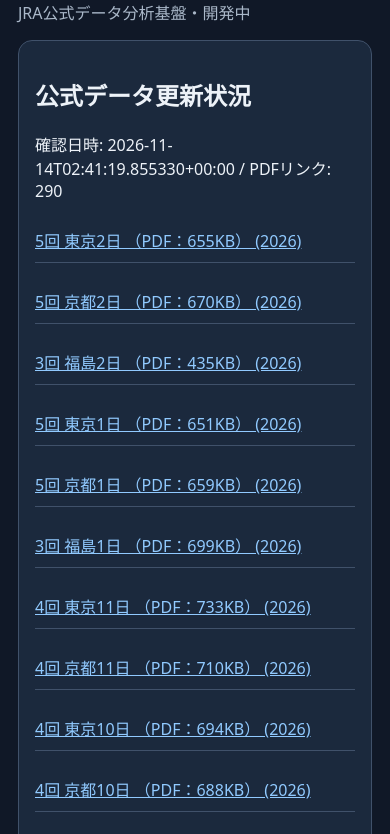
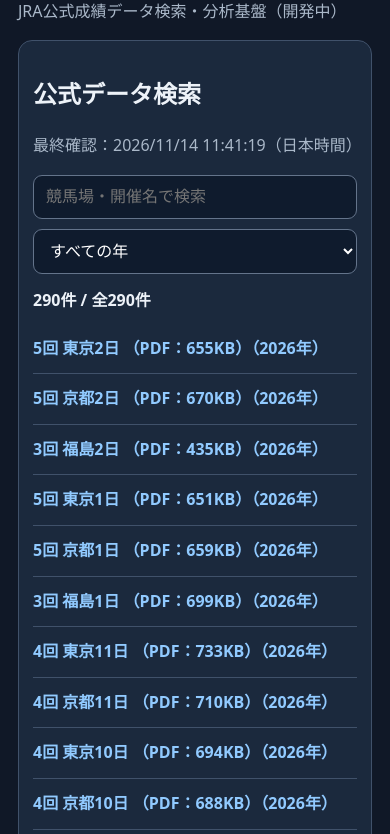
Before and after one commit to yonasoha8833-rgb/jra-horse-data-lab, a plain HTML site: page index.html in a window 390 px wide. Shown: the part 83-917 px from the top of the page. Drawn offline with Linux system fonts and the light colour scheme.

Commit message:
Build mobile-friendly JRA catalog search page

```diff
--- a/index.html
+++ b/index.html
@@ -1,6 +1,82 @@
-<!doctype html><html lang="ja"><head><meta charset="utf-8"><meta name="viewport" content="width=device-width,initial-scale=1"><title>JRA HORSE DATA LAB</title>
-<style>body{margin:auto;padding:18px;max-width:850px;background:#101827;color:#edf2f8;font:16px system-ui}h1{font-size:1.5rem}.panel{background:#1b293d;border:1px solid #40516a;border-radius:14px;padding:16px;margin:16px 0}.muted{color:#aab8c9}a{color:#91caff;overflow-wrap:anywhere}.item{padding:10px 0;border-bottom:1px solid #40516a}</style></head><body>
-<h1>JRA HORSE DATA LAB</h1><p class="muted">JRA公式データ分析基盤・開発中</p>
-<section class="panel"><h2>公式データ更新状況</h2><p id="status">読み込み中…</p><div id="items"></div></section>
-<section class="panel"><h2>分析機能</h2><ul><li>レースラップ・前後半3F/5F：未実装</li><li>上がり3F・通過順位：未実装</li><li>テン速度・位置取り能力：未実装</li><li>トラックバイアス・不利補正：未実装</li><li>調教・初ブリンカー検出：未実装</li></ul><p class="muted">現在は公式PDFリンク一覧のみ。レース全体ラップと個別馬ラップを混同しません。</p></section>
-<script>fetch('./data/catalog.json').then(r=>{if(!r.ok)throw Error();return r.json()}).then(d=>{document.getElementById('status').textContent='確認日時: '+d.checked_at+' / PDFリンク: '+d.items.length;const b=document.getElementById('items');d.items.forEach(x=>{const p=document.createElement('p');p.className='item';const a=document.createElement('a');a.href=x.url;a.textContent=x.label+' ('+x.year+')';a.target='_blank';a.rel='noopener';p.append(a);b.append(p)})}).catch(()=>document.getElementById('status').textContent='更新データはまだありません。GitHub Actionsを実行してください。');</script></body></html>
+<!doctype html>
+<html lang="ja">
+<head>
+<meta charset="utf-8">
+<meta name="viewport" content="width=device-width,initial-scale=1">
+<meta name="theme-color" content="#101827">
+<title>JRA HORSE DATA LAB</title>
+<style>
+:root{color-scheme:dark}*{box-sizing:border-box}
+body{margin:0 auto;padding:18px;max-width:900px;background:#101827;color:#edf2f8;font:16px/1.6 system-ui,sans-serif}
+h1{font-size:1.55rem;margin:8px 0}.muted{color:#aab8c9}
+.panel{background:#1b293d;border:1px solid #40516a;border-radius:14px;padding:16px;margin:16px 0}
+.controls{display:grid;grid-template-columns:1fr 130px;gap:10px;margin:14px 0}
+input,select{width:100%;min-width:0;padding:12px;border-radius:9px;border:1px solid #64748b;background:#0f1b2d;color:#fff;font-size:16px}
+button{padding:12px 16px;border:0;border-radius:9px;background:#2563eb;color:white;font-size:16px}
+.item{padding:12px 0;border-bottom:1px solid #40516a}.item:last-child{border:0}
+.item a{color:#91caff;text-decoration:none;font-weight:600}.item a:hover{text-decoration:underline}
+.small{font-size:.9rem}.count{font-weight:700;margin:10px 0}
+ul{padding-left:22px}
+@media(max-width:480px){.controls{grid-template-columns:1fr}.panel{padding:14px}}
+</style>
+</head>
+<body>
+<h1>JRA HORSE DATA LAB</h1>
+<p class="muted">JRA公式成績データ検索・分析基盤（開発中）</p>
+<section class="panel">
+<h2>公式データ検索</h2>
+<p id="status" class="muted">データを読み込んでいます…</p>
+<div class="controls">
+<input id="keyword" type="search" placeholder="競馬場・開催名で検索" aria-label="競馬場・開催名で検索">
+<select id="year" aria-label="年で絞り込み"><option value="">すべての年</option></select>
+</div>
+<div class="count" id="count" aria-live="polite"></div>
+<div id="items"></div>
+</section>
+<section class="panel">
+<h2>分析機能の開発状況</h2>
+<ul>
+<li>JRA公式成績PDF一覧：利用可能</li>
+<li>レースラップ・前後半3F/5F：未実装</li>
+<li>上がり3F・通過順位：未実装</li>
+<li>テン速度・位置取り能力：未実装</li>
+<li>トラックバイアス・不利補正：未実装</li>
+<li>調教・初ブリンカー検出：未実装</li>
+</ul>
+<p class="muted small">現在は公式成績PDFへのリンクを検索できます。馬別解析や自動予想はまだ実装していません。</p>
+</section>
+<script>
+(function(){
+const status=document.getElementById('status');
+const keyword=document.getElementById('keyword');
+const year=document.getElementById('year');
+const itemsBox=document.getElementById('items');
+const count=document.getElementById('count');
+let records=[];
+function render(){
+ const q=keyword.value.trim().toLocaleLowerCase();
+ const y=year.value;
+ const filtered=records.filter(x=>(!y||String(x.year)===y)&&(!q||(String(x.label)+' '+String(x.year)).toLocaleLowerCase().includes(q)));
+ count.textContent=filtered.length+'件 / 全'+records.length+'件';
+ itemsBox.replaceChildren();
+ if(!filtered.length){const p=document.createElement('p');p.className='muted';p.textContent='該当するデータはありません。';itemsBox.append(p);return;}
+ filtered.forEach(x=>{
+  const div=document.createElement('div');div.className='item';
+  const a=document.createElement('a');a.href=x.url;a.target='_blank';a.rel='noopener noreferrer';a.textContent=x.label+'（'+x.year+'年）';
+  div.append(a);itemsBox.append(div);
+ });
+}
+fetch('./data/catalog.json',{cache:'no-store'}).then(r=>{if(!r.ok)throw new Error('HTTP '+r.status);return r.json();}).then(d=>{
+ records=Array.isArray(d.items)?d.items:[];
+ const years=[...new Set(records.map(x=>x.year).filter(Boolean))].sort((a,b)=>b-a);
+ years.forEach(y=>{const o=document.createElement('option');o.value=String(y);o.textContent=y+'年';year.append(o);});
+ const checked=d.checked_at?new Date(d.checked_at).toLocaleString('ja-JP',{timeZone:'Asia/Tokyo'}):'不明';
+ status.textContent='最終確認：'+checked+'（日本時間）';
+ render();
+}).catch(e=>{status.textContent='データを読み込めませんでした。時間をおいて再読み込みしてください。';count.textContent='';});
+keyword.addEventListener('input',render);
+year.addEventListener('change',render);
+})();
+</script>
+</body>
+</html>
```
